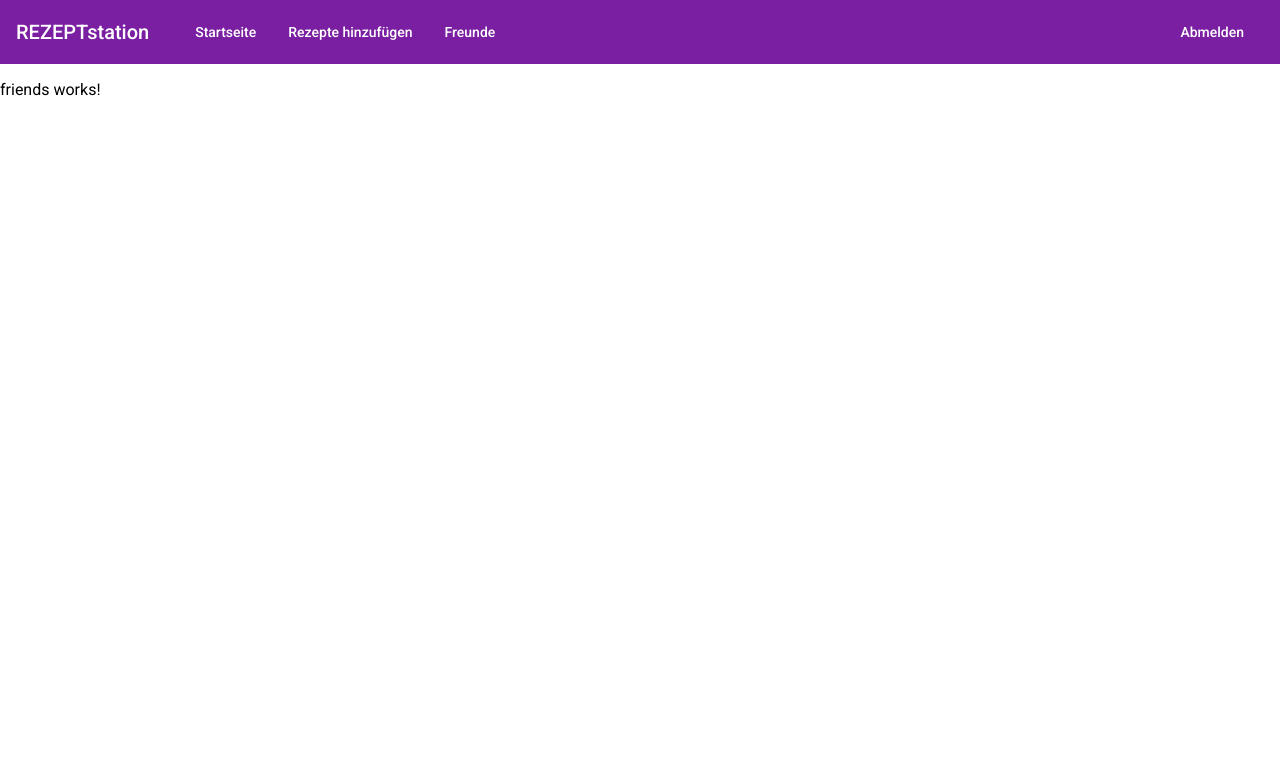
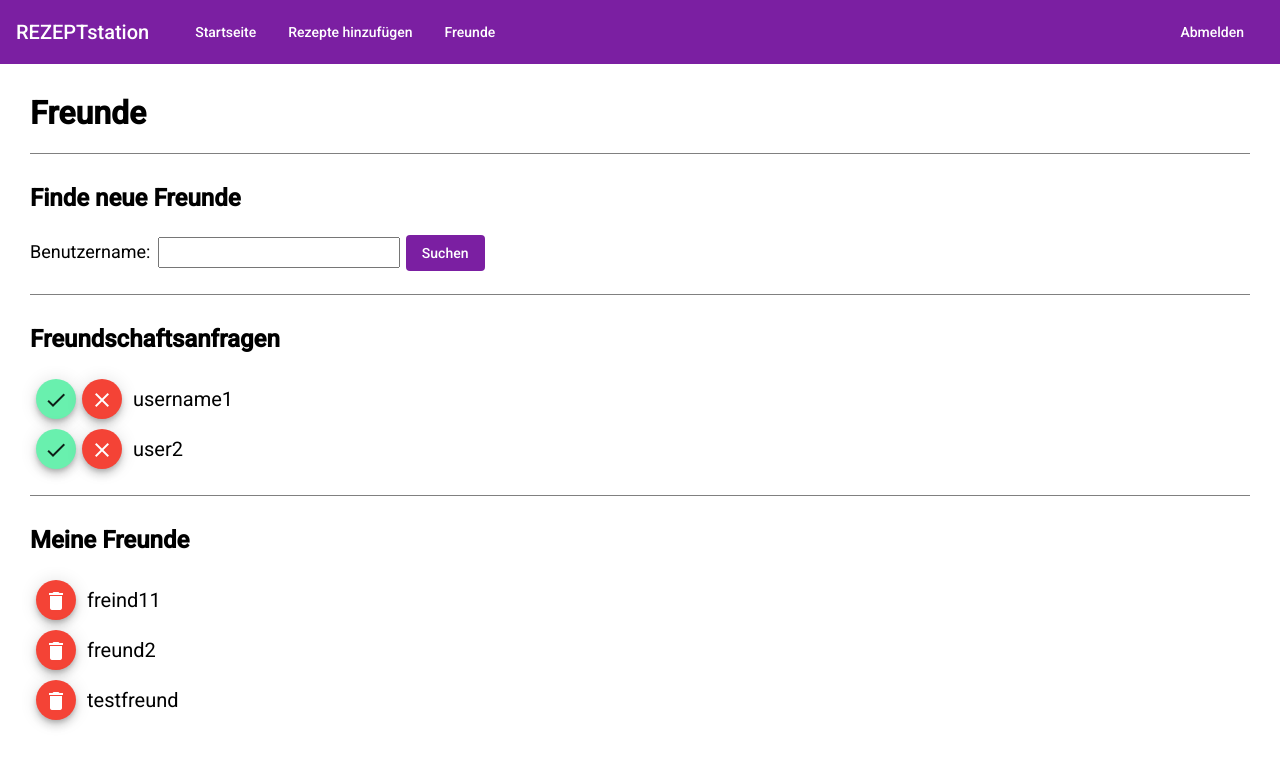
Before and after one commit to FranziKo/RezeptSTATION, an Angular app in the folder Frontend/: page /friends in a window 1280 px wide. Shown: the top 766 px of the page. Built offline with nearby package versions, Linux system fonts and the light colour scheme.

Commit message:
Login page and friends page

```diff
--- a/Frontend/src/app/app.module.ts
+++ b/Frontend/src/app/app.module.ts
@@ -9,6 +9,7 @@ import { HomepageComponent } from './homepage/homepage.component';
 import { FriendsComponent } from './friends/friends.component';
 import { RecipesComponent } from './recipes/recipes.component';
 import { LoginComponent } from './login/login.component';
+import { FormsModule} from "@angular/forms";
 
 @NgModule({
   declarations: [
@@ -22,7 +23,8 @@ import { LoginComponent } from './login/login.component';
     BrowserModule,
     AppRoutingModule,
     BrowserAnimationsModule,
-    MaterialModule
+    MaterialModule,
+    FormsModule
   ],
   providers: [],
   bootstrap: [AppComponent]
--- a/Frontend/src/app/friends/friends.component.css
+++ b/Frontend/src/app/friends/friends.component.css
@@ -0,0 +1,21 @@
+td {
+  padding-right: 5px;
+  font-size: 20px;
+}
+
+button {
+  margin: 3px;
+}
+
+.contentBox {
+  padding: 10px 0 20px 0;
+  border-top: solid 1px grey;
+}
+label {
+  font-size: 18px;
+}
+input {
+  font-size: 18px;
+  padding: 3px ;
+  margin: 3px;
+}
--- a/Frontend/src/app/friends/friends.component.html
+++ b/Frontend/src/app/friends/friends.component.html
@@ -1 +1,57 @@
-<p>friends works!</p>
+<div style="margin: 30px">
+  <h1>Freunde</h1>
+
+  <div class="contentBox">
+    <h2>Finde neue Freunde</h2>
+    <form>
+      <label>Benutzername:
+        <input type="text" name="username">
+      </label>
+      <button mat-flat-button color="primary" (click)="searchUser()">Suchen</button>
+    </form>
+
+    <div *ngIf="userList.length > 0">
+      <table>
+        <tr *ngFor="let user of userList">
+          <td>
+            <button mat-mini-fab aria-label="Anfrage schicken" color="primary" matTooltip="Als Freund hinzufügen">
+              <mat-icon>add</mat-icon>
+            </button>
+          </td>
+          <td>{{user}}</td>
+        </tr>
+      </table>
+    </div>
+  </div>
+
+  <div class="contentBox" *ngIf="friendsRequests.length > 0">
+    <h2>Freundschaftsanfragen</h2>
+    <table>
+      <tr *ngFor="let user of friendsRequests">
+        <td>
+          <button mat-mini-fab aria-label="Anfrage annehmen" matTooltip="Anfrage annehmen">
+            <mat-icon>check</mat-icon>
+          </button>
+          <button color="warn" mat-mini-fab aria-label="Anfrage ablehnen" matTooltip="Anfrage ablehnen">
+            <mat-icon>clear</mat-icon>
+          </button>
+        </td>
+        <td>{{user.name}}</td>
+      </tr>
+    </table>
+  </div>
+
+  <div class="contentBox">
+    <h2>Meine Freunde</h2>
+    <table>
+      <tr *ngFor="let freind of myFriends">
+        <td>
+          <button color="warn" mat-mini-fab aria-label="Frend entfernen" matTooltip="{{freind}} entfernen">
+            <mat-icon>delete</mat-icon>
+          </button>
+        </td>
+        <td>{{freind}}</td>
+      </tr>
+    </table>
+  </div>
+</div>
--- a/Frontend/src/app/friends/friends.component.ts
+++ b/Frontend/src/app/friends/friends.component.ts
@@ -6,10 +6,16 @@ import { Component, OnInit } from '@angular/core';
   styleUrls: ['./friends.component.css']
 })
 export class FriendsComponent implements OnInit {
+  myFriends: string[]= ["freind11", "freund2", "testfreund"];
+  friendsRequests: Array<{name: string, id: number}> = [{name:"username1", id: 123}, {name: "user2", id: 234}];
+  userList: string[] = [];
 
   constructor() { }
 
   ngOnInit(): void {
   }
 
+  searchUser(): void {
+    this.userList = ["user1", "user2"];
+  }
 }
--- a/Frontend/src/app/login/login.component.css
+++ b/Frontend/src/app/login/login.component.css
@@ -0,0 +1,18 @@
+
+.login {
+  margin: 30px;
+}
+
+td {
+  padding-right: 5px;
+  font-size: 20px;
+}
+
+input {
+  font-size: 18px;
+  padding: 3px ;
+  margin: 3px;
+}
+a {
+  cursor: pointer;
+}
--- a/Frontend/src/app/login/login.component.html
+++ b/Frontend/src/app/login/login.component.html
@@ -1 +1,71 @@
-<p>login works!</p>
+
+<div class="login">
+  <div *ngIf="account; then login else register"></div>
+
+  <ng-template #login>
+    <h2>Anmeden</h2>
+    <form>
+      <table>
+        <tr>
+          <td>Benutzername:</td>
+          <td>
+            <label>
+              <input class="login-input" type="text" name="username">
+            </label>
+          </td>
+        </tr>
+        <tr>
+          <td>Password:</td>
+          <td>
+            <label>
+              <input name="password" type="password">
+            </label>
+          </td>
+        </tr>
+      </table>
+      <button mat-flat-button color="primary" class="submit" routerLink="homepage">Login</button>
+    </form>
+    <a (click)="account = !account">Noch kein Konto? -> Registrieren</a>
+  </ng-template>
+
+  <ng-template #register>
+    <form>
+      <h2>Registrieren</h2>
+      <table>
+        <tr>
+          <td>E-Mail:</td>
+          <td>
+            <label>
+              <input class="login-input" type="email" name="mail">
+            </label>
+          </td>
+        </tr>
+        <tr>
+          <td>Benutzername:</td>
+          <td>
+            <label>
+              <input class="login-input" type="text" name="username">
+            </label>
+          </td>
+        </tr>
+        <tr>
+          <td>Password:</td>
+          <td>
+            <label>
+              <input name="password" type="password">
+            </label>
+          </td>
+        </tr>
+        <tr>
+          <td>Password bestätigen:</td>
+          <td>
+            <label>
+              <input name="password2" type="password">
+            </label>
+          </td>
+        </tr>
+      </table>
+      <button mat-flat-button color="primary" class="submit" routerLink="homepage">Registrieren</button>
+    </form>
+  </ng-template>
+</div>
--- a/Frontend/src/app/login/login.component.ts
+++ b/Frontend/src/app/login/login.component.ts
@@ -6,7 +6,7 @@ import { Component, OnInit } from '@angular/core';
   styleUrls: ['./login.component.css']
 })
 export class LoginComponent implements OnInit {
-
+  account = true;
   constructor() { }
 
   ngOnInit(): void {
```
Also changed, not shown: Frontend/package.json (+14 -14 lines), 1 other file (tests, documents, lock files or other folders).
